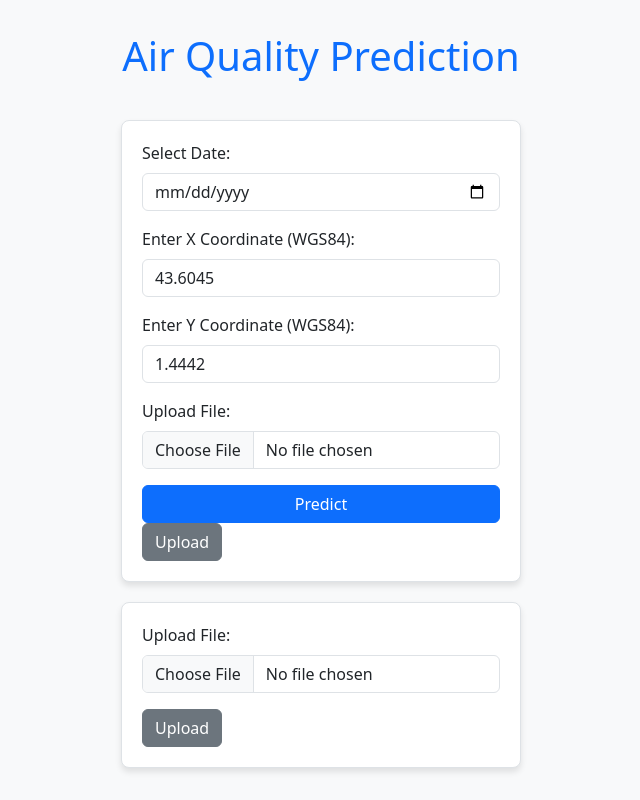
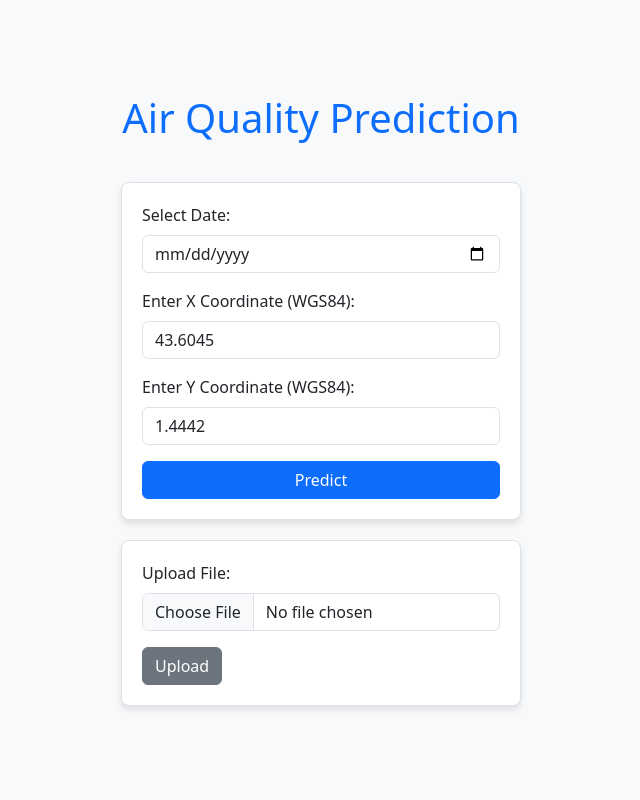
Before and after one commit to VeeraK81/air-quality-application, a Flask app: page / in a window 1280 px wide. Shown: the whole page, without its empty margins (319-959 px from the left). Run offline with Flask 3, Linux system fonts and the light colour scheme; some libraries are stand-ins or nearby versions.

Commit message:
change div

```diff
--- a/templates/index.html
+++ b/templates/index.html
@@ -68,15 +68,9 @@
                 <input type="number" id="y-coordinate" name="y_wgs84" class="form-control" step="any" value="1.4442" required>
             </div>
 
-            <!-- File upload field -->
-            <div class="mb-3">
-                <label for="file" class="form-label">Upload File:</label>
-                <input type="file" id="file" name="file" class="form-control" required>
-            </div>
 
             <!-- Separate buttons for Prediction and Upload -->
             <button type="button" id="predict-button" class="btn btn-primary">Predict</button>
-            <button type="button" id="upload-button" class="btn btn-secondary">Upload</button>
         </form>
     </div>
 
```
